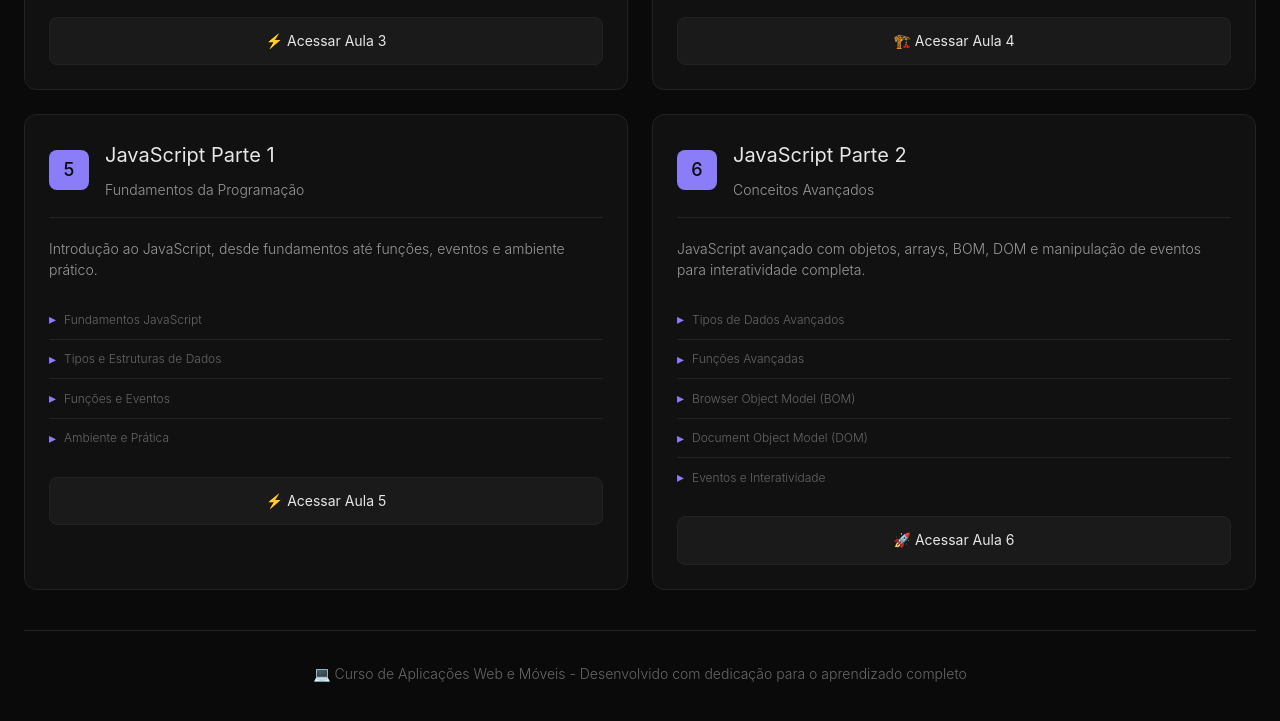
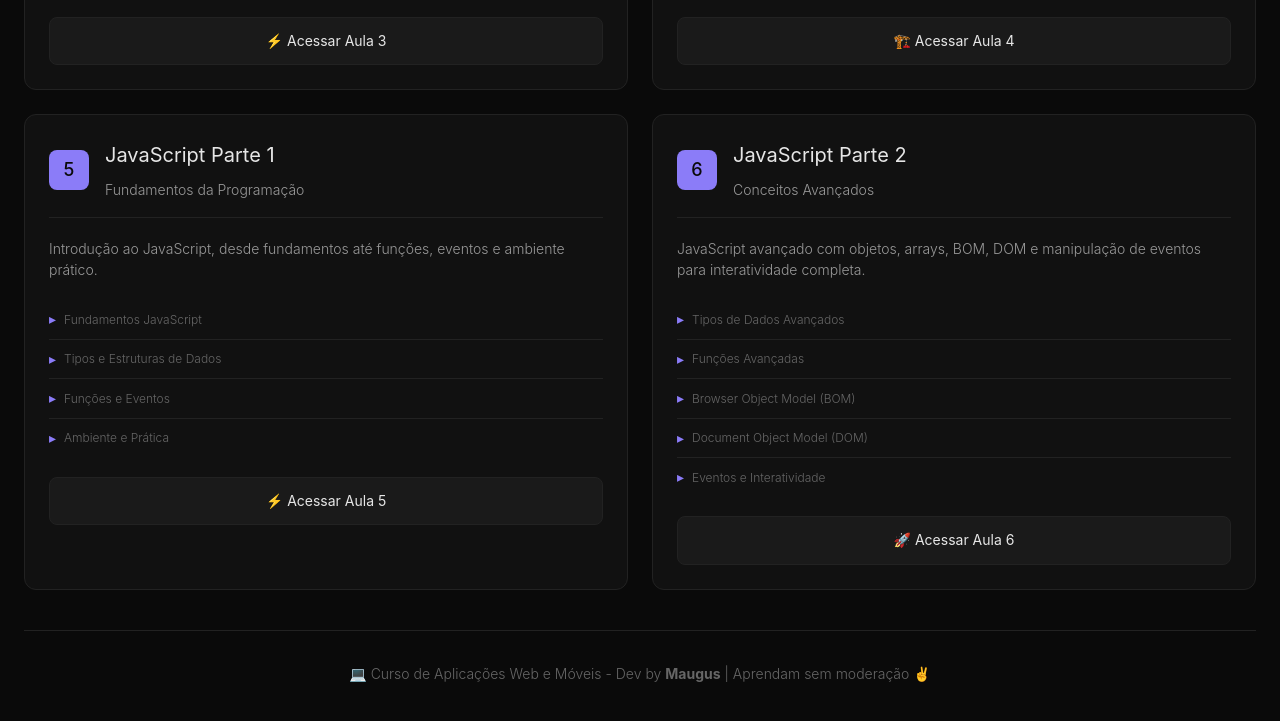
Before and after one commit to MAUGUS2/webApps, a plain HTML site: page indice-geral.html in a window 1280 px wide. Shown: the part 1721-2442 px from the top of the page. Drawn offline with Linux system fonts and the light colour scheme.

Commit message:
style: atualiza assinatura do footer com mensagem motivadora
- Adiciona assinatura pessoal 'Dev by Maugus'
- Inclui mensagem motivadora 'Aprendam sem moderação ✌️'
- Torna o footer mais descontraído e acolhedor

```diff
--- a/indice-geral.html
+++ b/indice-geral.html
@@ -529,7 +529,7 @@
 
         <!-- Footer -->
         <footer class="footer">
-            <p>💻 Curso de Aplicações Web e Móveis - Desenvolvido com dedicação para o aprendizado completo</p>
+            <p>💻 Curso de Aplicações Web e Móveis - Dev by <strong>Maugus</strong> | Aprendam sem moderação ✌️</p>
         </footer>
     </div>
 
```
